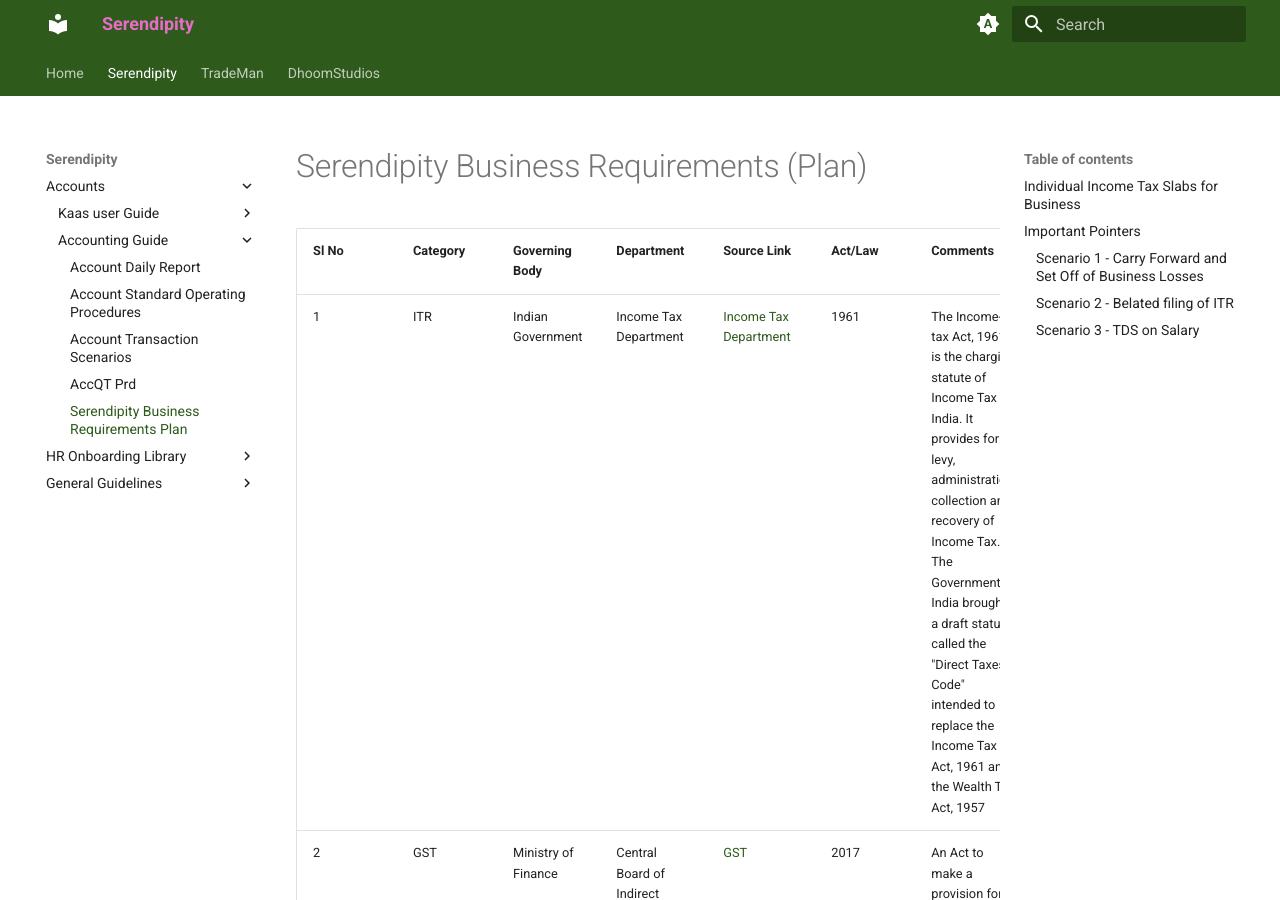
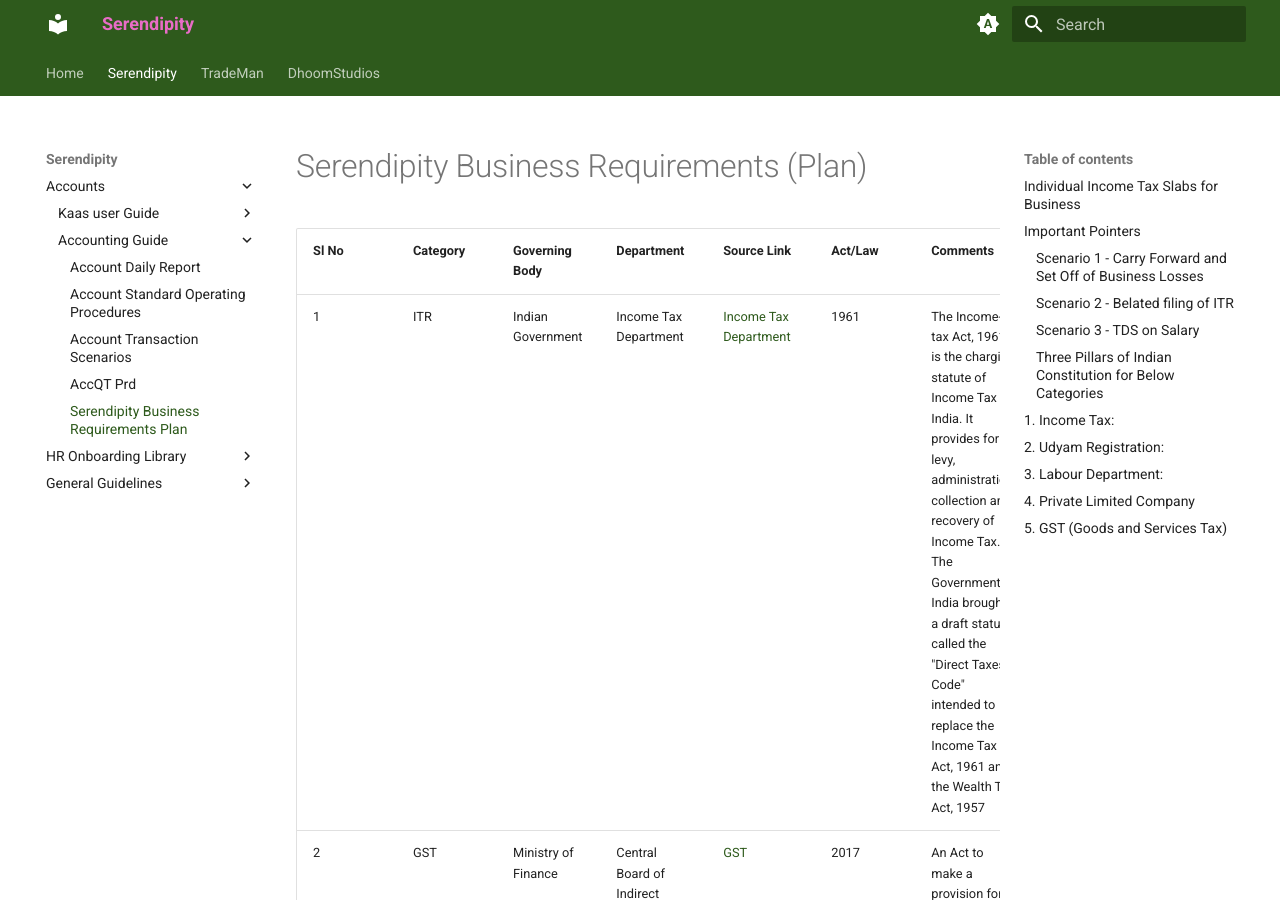
Before and after one commit to Serendipity2-0/hakuna-matata, an MkDocs documentation site: the page built from docs/serendipitydoc/accounts/accountingguide/SerendipityBusinessRequirementsPlan.md, in a window 1280 px wide and 900 px high. Built offline with MkDocs 1.6.1 and Material for MkDocs 9.7.7, drawn with Linux system fonts in a browser that asks for light colours.

Commit message:
Updated SBP

```diff
--- a/docs/serendipitydoc/accounts/accountingguide/SerendipityBusinessRequirementsPlan.md
+++ b/docs/serendipitydoc/accounts/accountingguide/SerendipityBusinessRequirementsPlan.md
@@ -85,12 +85,11 @@
    - The Income Tax Department requires TDS to be filed quarterly via Form 24Q for salary deductions. The belated or revised filing can be done through the Income Tax e-filing Portal.
    - Source: Income Tax e-filing Portal Guide (search for “Form 24Q” for TDS on salaries return filing).
 
-# Three Pillars of Indian Constitution for Below Categories
+### Three Pillars of Indian Constitution for Below Categories
 
 ## 1. Income Tax:
 
 **Legislative Branch**: The Parliament enacts laws governing income tax, primarily through the Income Tax Act, 1961. This Act outlines the legal framework for the levy, administration, collection, and recovery of income tax in India.
-
 
 **Executive Branch**: The Central Board of Direct Taxes (CBDT), under the Ministry of Finance, administers and enforces income tax laws. The Income Tax Department, functioning under the CBDT, is responsible for tax collection and ensuring compliance.
 
```
